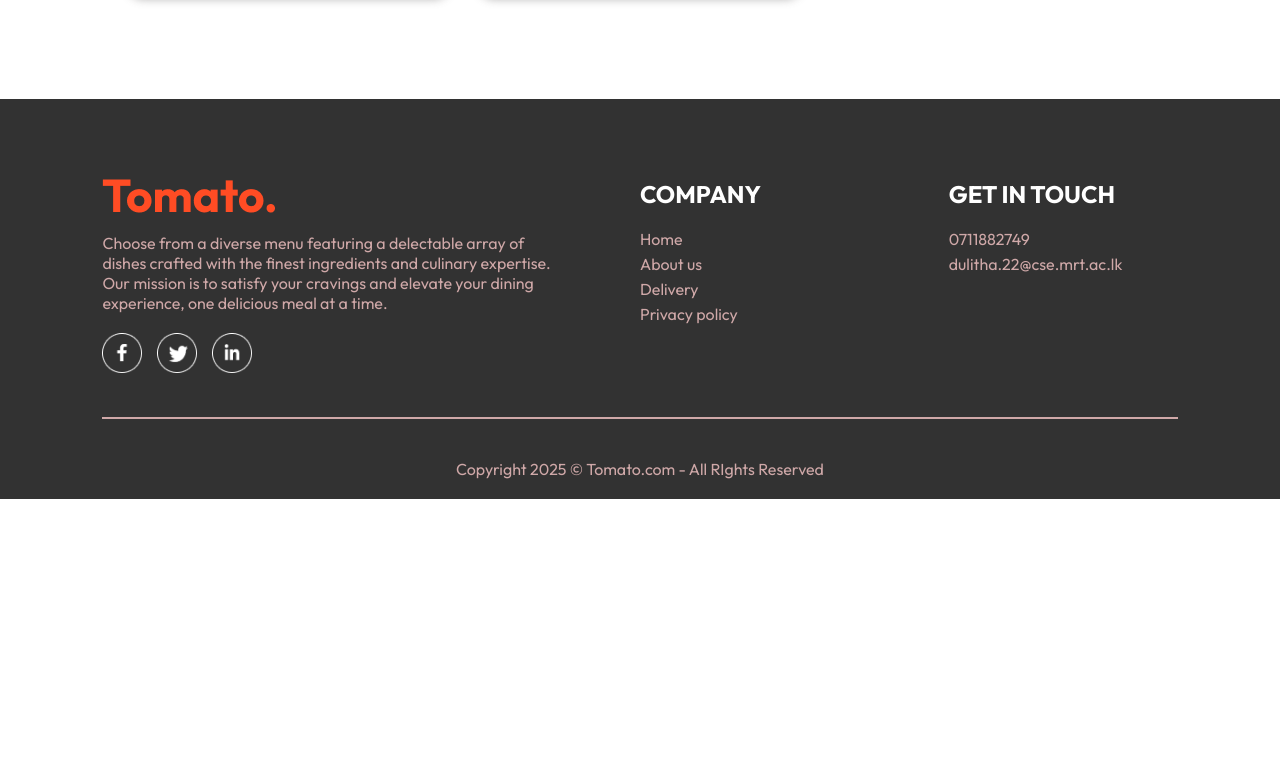
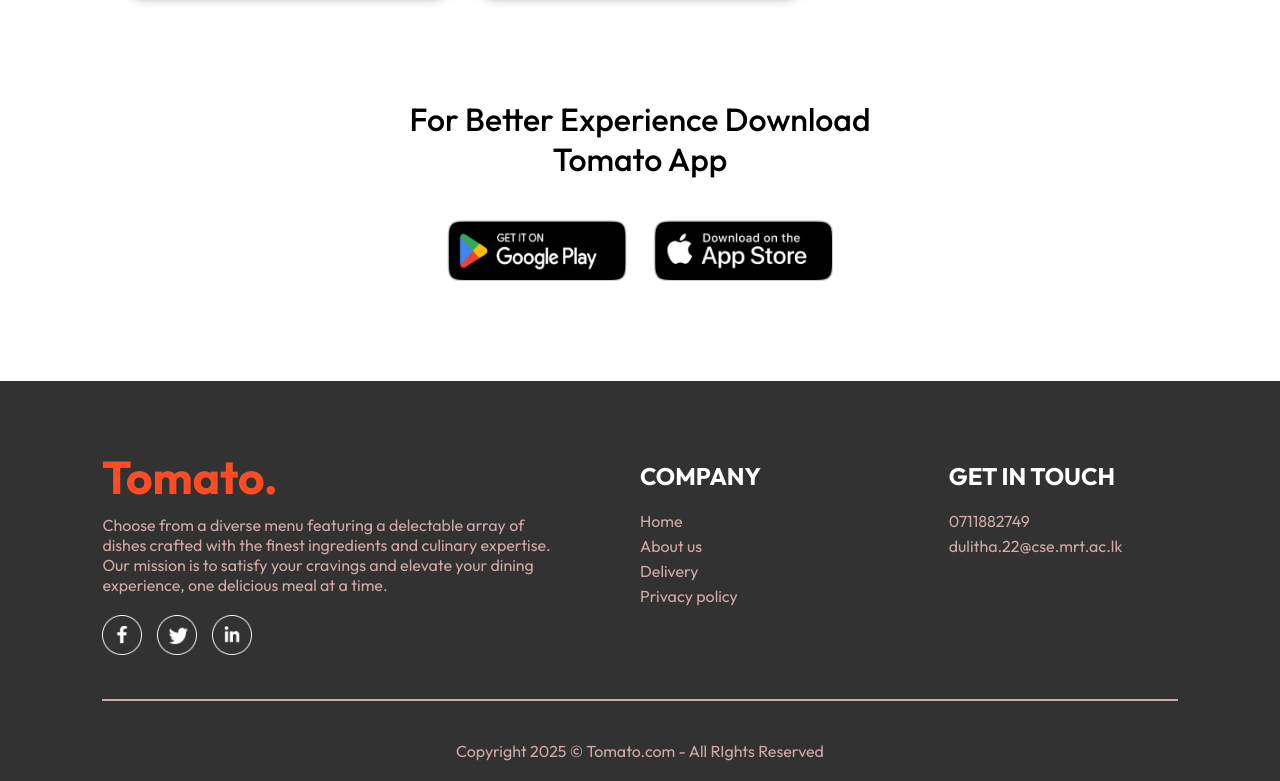
Before and after one commit to pererabsdt/Food_Delivery_Site, a React (Vite) app in the folder frontend/: page / in a window 1280 px wide. Shown: the part 5973-6754 px from the top of the page. Before the commit the page ends 6472 px from the top, so only its background shows below. Built offline with nearby package versions, Linux system fonts and the light colour scheme.

Commit message:
Create app download component

```diff
--- /dev/null
+++ b/frontend/src/components/AppDownload/AppDownload.css
@@ -0,0 +1,25 @@
+.app-download{
+    margin: auto;
+    margin-top: 100px;
+    font-size: max(2.5vw, 20px);
+    text-align: center;
+    font-weight: 500;
+}
+
+.app-download-platforms{
+    display: flex;
+    justify-content: center;
+    gap: max(2vw, 10px);
+    margin-top: 40px;
+}
+
+.app-download-platforms img{
+    width: max(27vw, 120px);
+    max-width: 180px;
+    transition: 0.5s;
+    cursor: pointer;
+}
+
+.app-download-platforms img:hover{
+    transform: scale(1.05);
+}
--- /dev/null
+++ b/frontend/src/components/AppDownload/AppDownload.jsx
@@ -0,0 +1,17 @@
+import React from 'react'
+import './AppDownload.css'
+import { assets } from '../../assets/assets'
+
+const AppDownload = () => {
+  return (
+    <div className='app-download' id='app-download'>
+      <p>For Better Experience Download <br/>Tomato App</p>
+      <div className="app-download-platforms">
+        <img src={assets.play_store} alt="" />
+        <img src={assets.app_store} alt="" />
+      </div>
+    </div>
+  )
+}
+
+export default AppDownload
--- a/frontend/src/pages/Home/Home.jsx
+++ b/frontend/src/pages/Home/Home.jsx
@@ -4,6 +4,7 @@
 import Header from '../../components/Header/Header.jsx'
 import ExploreMenu from '../../components/ExploreMenu/ExploreMenu.jsx'
 import FoodDisplay from '../../components/FoodDisplay/FoodDisplay.jsx'
+import AppDownload from '../../components/AppDownload/AppDownload.jsx'
 
 const Home = () => {
 
@@ -14,6 +15,7 @@
       <Header/>
       <ExploreMenu category={category} setCategory={setCategory} />
       <FoodDisplay category={category} />
+      <AppDownload />
     </div>
   )
 }
```
